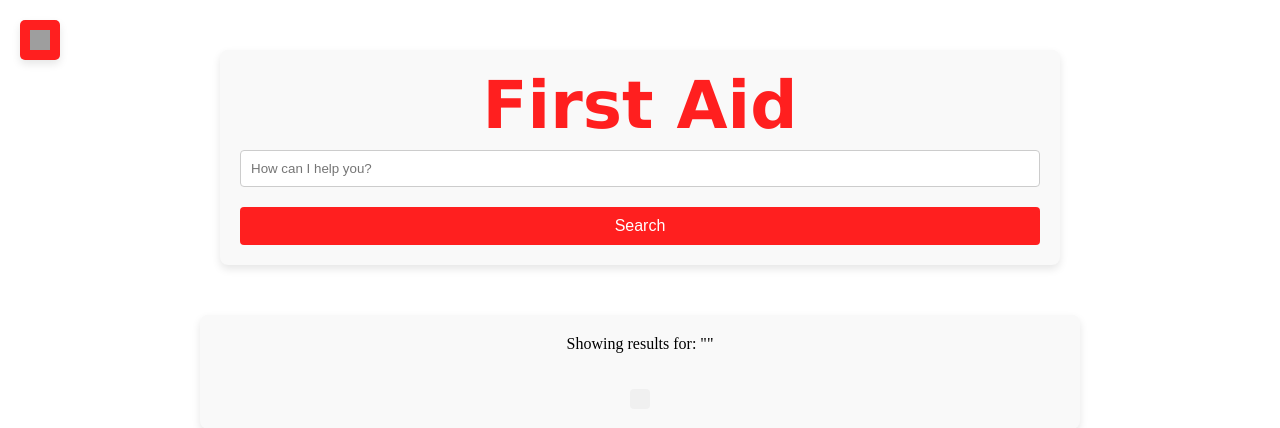
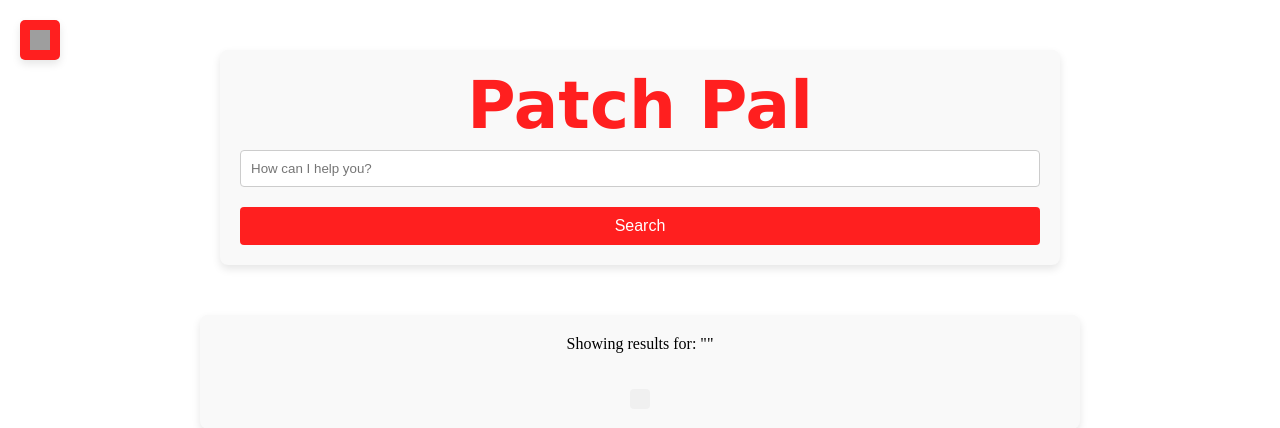
Before and after one commit to joshuacasuga/PatchPal, a Flask app: template templates/result.html in a window 1280 px wide. Shown: the top 428 px of the page. Run offline with Flask 3, Linux system fonts and the light colour scheme; the template is opened without the code that fills it, so the values that code supplies are empty; grey boxes are pictures that could not be loaded.

Commit message:
fixed title

```diff
--- a/templates/result.html
+++ b/templates/result.html
@@ -1,5 +1,6 @@
 <!DOCTYPE html>
 <html lang="en">
+
 <head>
   <meta charset="UTF-8" />
   <meta name="viewport" content="width=device-width, initial-scale=1.0" />
@@ -9,13 +10,9 @@
 
 <body>
   <div class="container">
-      <h1 class="title">First Aid</h1>
+    <h1 class="title">Patch Pal</h1>
     <form action="/result" method="post">
-        <input
-          type="text"
-          name="search_query"
-          placeholder="How can I help you?"
-        />
+      <input type="text" name="search_query" placeholder="How can I help you?" />
       <input type="submit" value="Search" />
     </form>
   </div>
@@ -27,13 +24,10 @@
   </div>
   <div>
     <button class="back-button" onclick="window.location.href='../';">
-        <img
-          src="../static/images/home_logo.png.crdownload"
-          alt="Back to Home Page"
-          class="button-icon"
-        />
+      <img src="../static/images/home_logo.png.crdownload" alt="Back to Home Page" class="button-icon" />
     </button>
   </div>
   <script src="../static/js/script.js"></script>
 </body>
+
 </html>
```
Lines whose indentation alone changed are shown as unchanged.
